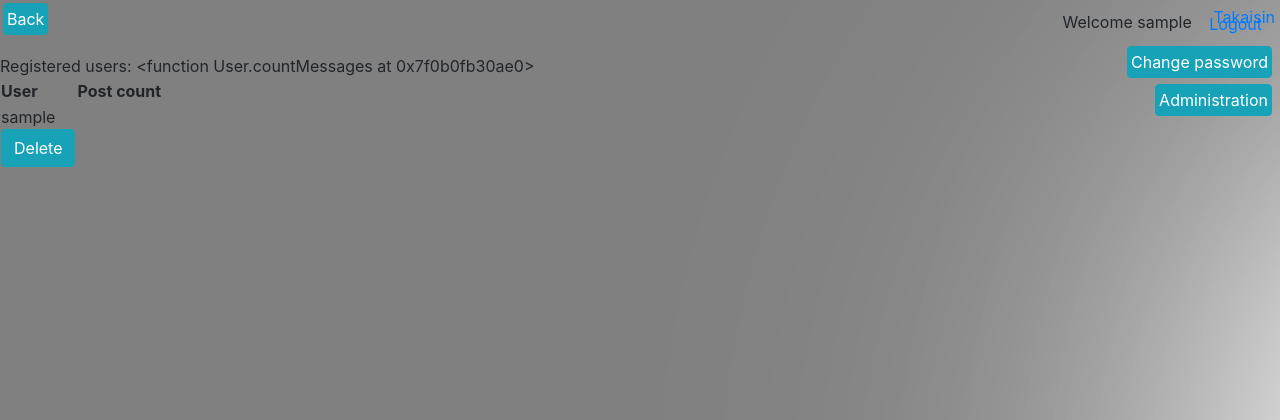
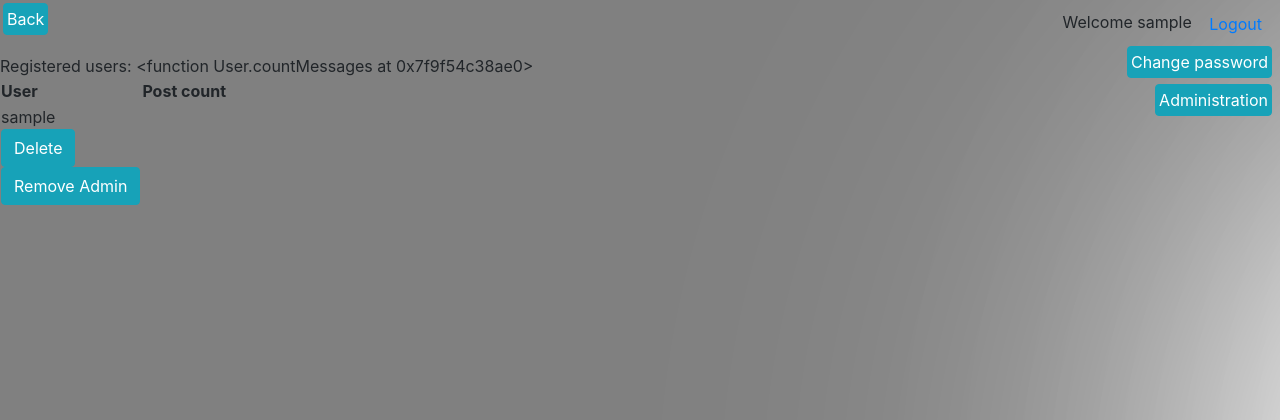
Before and after one commit to Meemeimei/Keskustelufoorumi, a Flask app: page /administration in a window 1280 px wide. Shown: the top 420 px of the page. Run offline with Flask 2, Linux system fonts and the light colour scheme; a user stored in the database is signed in; tables that the repository leaves empty hold one stand-in row (values such as "Sample post"); some libraries are stand-ins or nearby versions.

Commit message:
Adminit voivat nyt muokata lisätä ja poistaa admin-oikeuksia. Lisäksi bugikorjauksia

```diff
--- a/Sovellus/administration/administrationController.py
+++ b/Sovellus/administration/administrationController.py
@@ -1,12 +1,34 @@
-from flask import render_template, request
+from flask import render_template, request, redirect
 from Sovellus import app, db
 from Sovellus.users.models import User
+from flask_login import current_user, logout_user
+from Sovellus.home import homeController
 
 def administration():
+    if (current_user.is_admin()):
+        return render_template("administration/index.html", users = User.query.all())
+    return homeController.homeWithCustomError("This page is restricted")
+
+def deleteUser(userId):
+    if (current_user.is_admin()):
+        User.query.filter(User.id == userId).delete()
+        db.session().commit()
+        if (userId == current_user.id):
+            logout_user()
+            return redirect("/")
+
     return render_template("administration/index.html", users = User.query.all())
 
-def deleteUser(userId):
-    User.query.filter(User.id == userId).delete()
-    db.session().commit()
+def addAdminRights(userId):
+    if (current_user.is_admin()):
+        User.query.filter(User.id == userId).first().admin = True
+        db.session().commit()
 
     return render_template("administration/index.html", users = User.query.all())
+
+def removeAdminRights(userId):
+    if (current_user.is_admin()):
+        User.query.filter(User.id == userId).first().admin = False
+        db.session().commit()
+
+    return render_template("administration/index.html", users = User.query.all())
--- a/Sovellus/groups/groupController.py
+++ b/Sovellus/groups/groupController.py
@@ -30,7 +30,7 @@
     group = Group.query.filter_by(id=groupId).first()
     if not group:
         return homeController.homeWithCustomError("Group doesn't exist or you don't have access to it")
-    groupuser = Groupuser.query.filter_by(user_id=current_user.id, group_id=group.id)
+    groupuser = Groupuser.query.filter_by(user_id=current_user.id, group_id=group.id).first()
     if not groupuser:
         return homeController.homeWithCustomError("Group doesn't exist or you don't have access to it")
 
--- a/Sovellus/templates/administration/index.html
+++ b/Sovellus/templates/administration/index.html
@@ -2,7 +2,6 @@
 
 {% block body %}
 
-<div id="userControl"> <a href="javascript:returnHome()">Takaisin</a></div>
 <div id="messageDiv">{{ message }}</div>
 
 <form method="GET" action="{{ url_for('home') }}">
@@ -20,10 +19,20 @@
       {% for user in users %}
       <tr>
         <td>
-            {{ user.username }}
+          {{ user.username }}
           <form method="POST" action="{{ url_for('deleteUser', userId=user.id) }}">
               <input type="submit" class="btn btn-info" value="Delete"/>
           </form>
+          {% if user.admin == False %}
+          <form method="POST" action="{{ url_for('addAdmin', userId=user.id) }}">
+            <input type="submit" class="btn btn-info" value="Make Admin"/>
+          </form>
+          {% endif %}
+          {% if user.admin == True %}
+          <form method="POST" action="{{ url_for('removeAdmin', userId=user.id) }}">
+            <input type="submit" class="btn btn-info" value="Remove Admin"/>
+          </form>
+          {% endif %}
         </td>
       </tr>
       <tr>
--- a/Sovellus/templates/home/index.html
+++ b/Sovellus/templates/home/index.html
@@ -29,7 +29,7 @@
     <td><a class="btn btn-link" href='areas/{{ area.id }}'>{{ area.name }}</a></td>
     <td>{{ area.messageCount }}</td>
     <td>
-      {% if current_user.is_admin %}
+      {% if current_user.is_admin == True %}
       <form method="POST" action="{{ url_for('deleteArea', areaId=area.id) }}">
         <input type="submit" class="btn btn-info" value="Delete"/>
       </form>
--- a/Sovellus/templates/shared/layout.html
+++ b/Sovellus/templates/shared/layout.html
@@ -17,7 +17,7 @@
         <form method="GET" action="{{ url_for('changePassword') }}">
           <input id="buttonInput" type="submit" class="btn btn-info" value="Change password"/>
         </form>
-        {% if current_user.is_admin %}
+        {% if current_user.admin == True %}
         <form method="GET" action="{{ url_for('administration') }}">
           <input id="buttonInput" type="submit" class="btn btn-info" value="Administration"/>
         </form>
--- a/Sovellus/users/userController.py
+++ b/Sovellus/users/userController.py
@@ -26,6 +26,8 @@
 def register():
     form = LoginForm(request.form)
     username = form.username.data
+    # By no means a secure way to save password
+    # simply used to at least make the passwords non-human readable
     password = str(hash(form.password.data))
 
     user = User.query.filter_by(username=username).first()
--- a/Sovellus/views.py
+++ b/Sovellus/views.py
@@ -59,6 +59,16 @@
 @login_required
 def deleteUser(userId):
     return administrationController.deleteUser(userId)
+
+@app.route("/administration/addAdmin/<userId>/", methods=["POST"])
+@login_required
+def addAdmin(userId):
+    return administrationController.addAdminRights(userId)
+
+@app.route("/administration/removeAdmin/<userId>/", methods=["POST"])
+@login_required
+def removeAdmin(userId):
+    return administrationController.removeAdminRights(userId)
 
 @app.route("/areaCreation", methods=["POST"])
 @login_required
```
